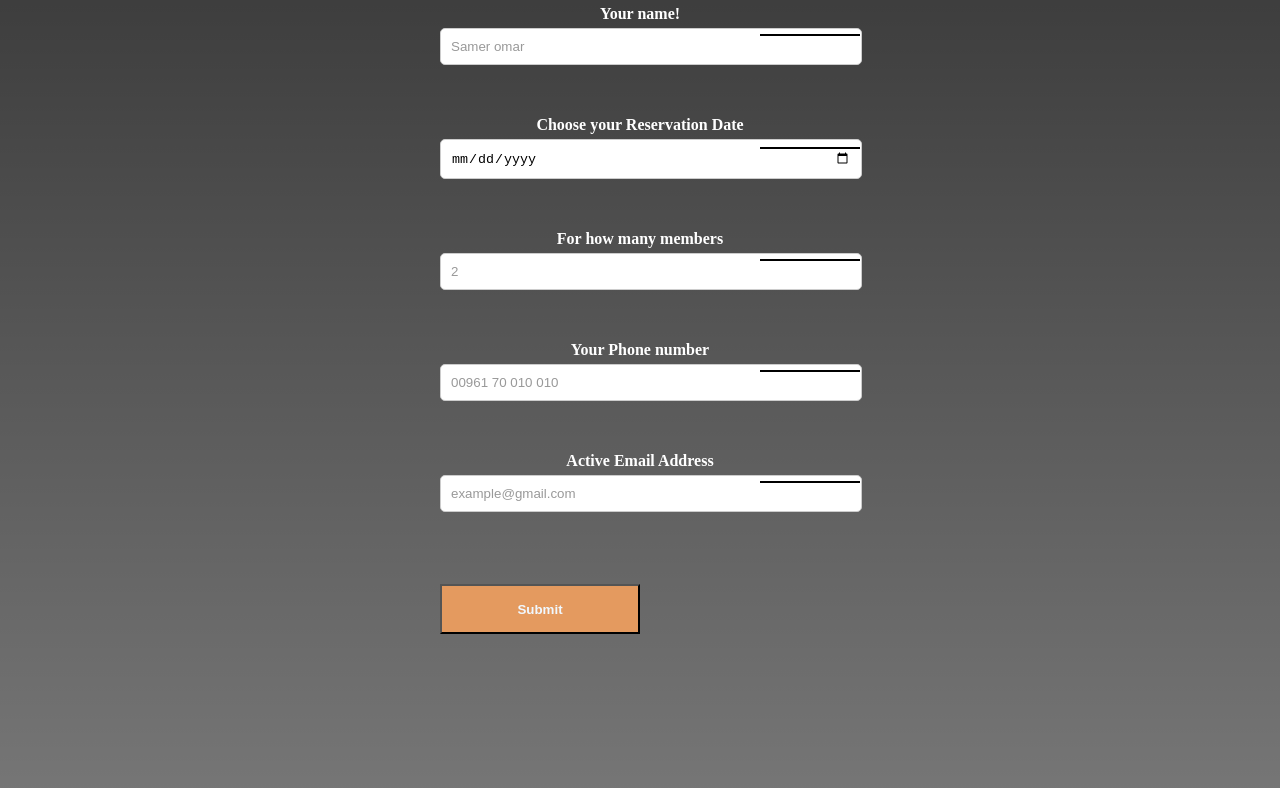
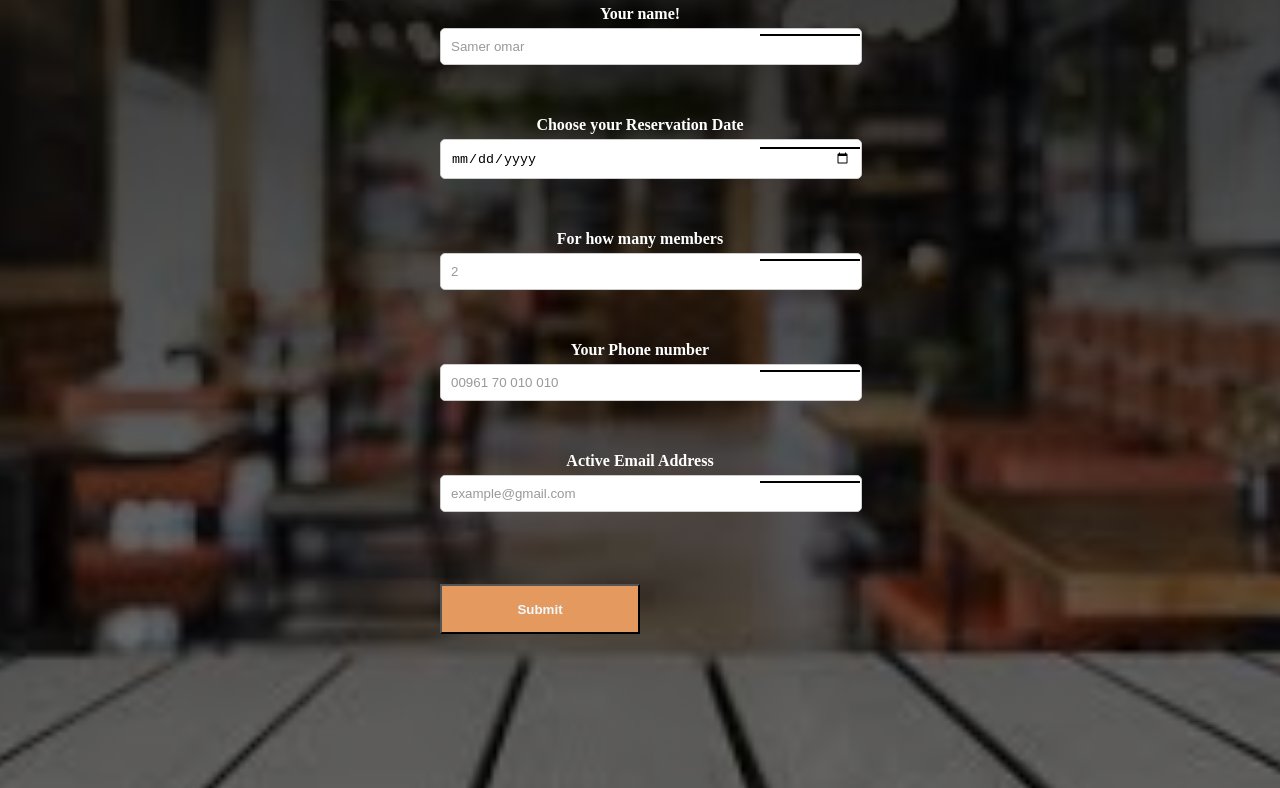
Before and after one commit to moeidris/Healthy_Bitess, a plain HTML site: page bookTable.html in a window 1280 px wide. Shown: the part 292-1080 px from the top of the page. Drawn offline with Linux system fonts and the light colour scheme.

Commit message:
Update bookTable.css

```diff
--- a/bookTable.css
+++ b/bookTable.css
@@ -71,7 +71,7 @@ font-family: 'Calibri';
 }
 body{
 
-    background-image: linear-gradient(rgba(0, 0, 0, 0.841),rgba(0, 0, 0, 0.5)),url(.bt.jpeg);
+    background-image: linear-gradient(rgba(0, 0, 0, 0.841),rgba(0, 0, 0, 0.5)),url(bt.jpeg);
     background-position: center;
    background-size: cover;
    height: 150vh;
```
